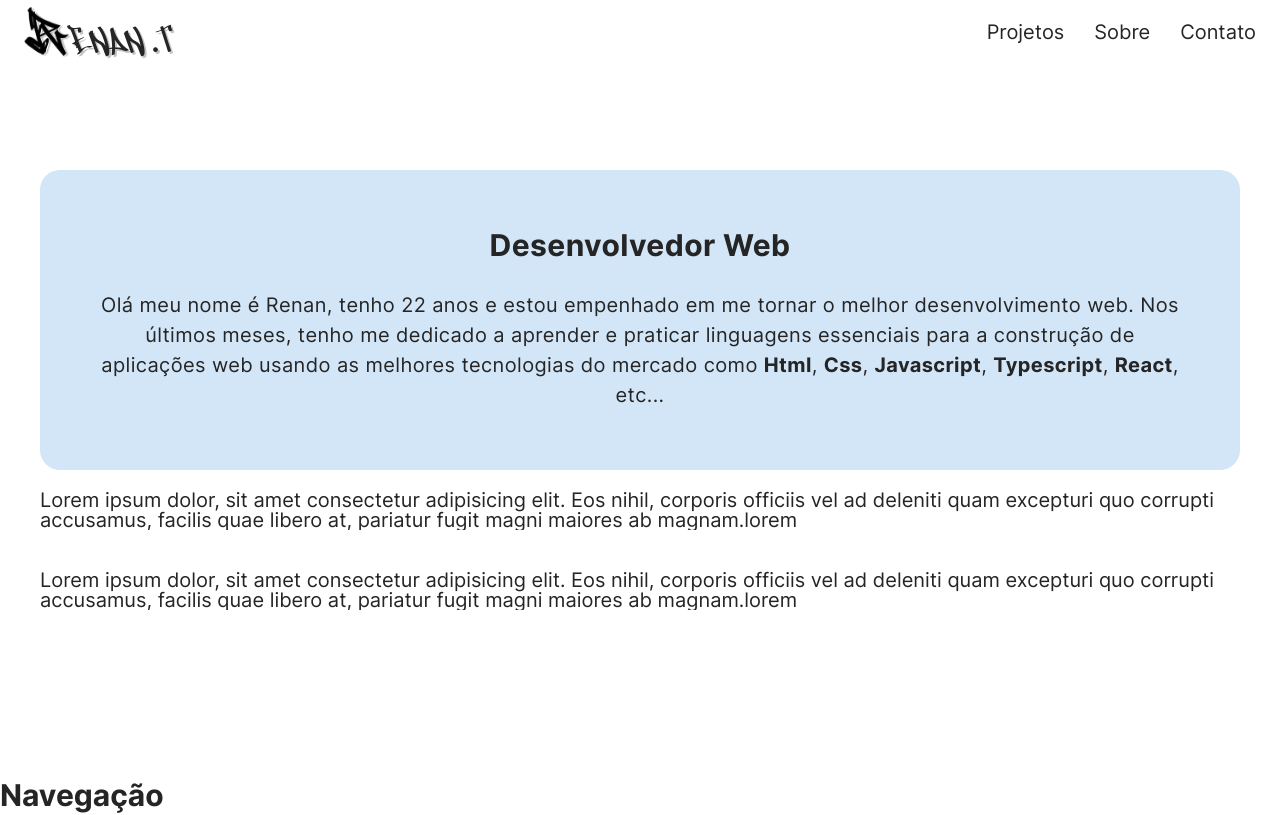
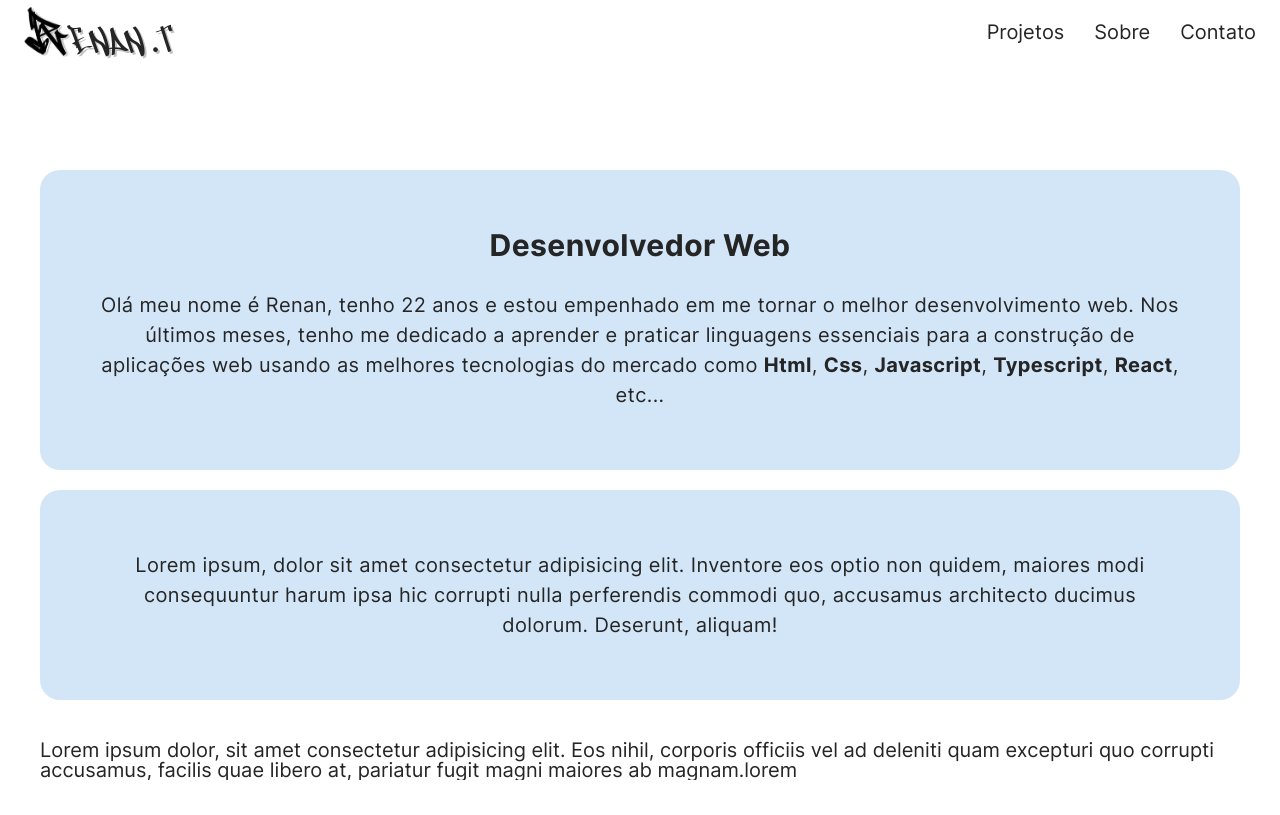
Before and after one commit to vulgo-rnt/portfolio, a React (Vite) app: page / in a window 1280 px wide. Shown: the top 815 px of the page. Built offline with nearby package versions, Linux system fonts and the light colour scheme.

Commit message:
feat: testing components

```diff
--- a/src/pags/Home/index.tsx
+++ b/src/pags/Home/index.tsx
@@ -19,9 +19,12 @@ export default function Home() {
       </Card>
       <br />
       <SectionAnimated direction="left" effectScala>
-        Lorem ipsum dolor, sit amet consectetur adipisicing elit. Eos nihil,
-        corporis officiis vel ad deleniti quam excepturi quo corrupti accusamus,
-        facilis quae libero at, pariatur fugit magni maiores ab magnam.lorem
+        <Card>
+          Lorem ipsum, dolor sit amet consectetur adipisicing elit. Inventore
+          eos optio non quidem, maiores modi consequuntur harum ipsa hic
+          corrupti nulla perferendis commodi quo, accusamus architecto ducimus
+          dolorum. Deserunt, aliquam!
+        </Card>
       </SectionAnimated>
       <br />
       <br />
```
